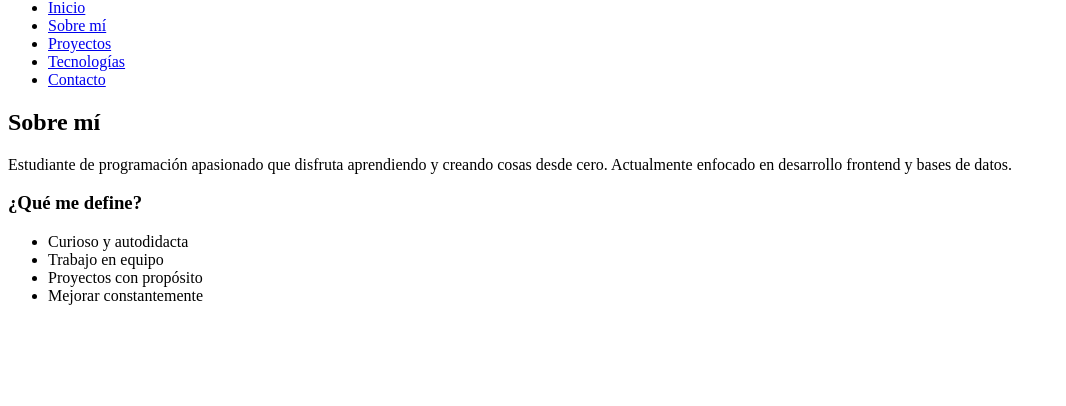
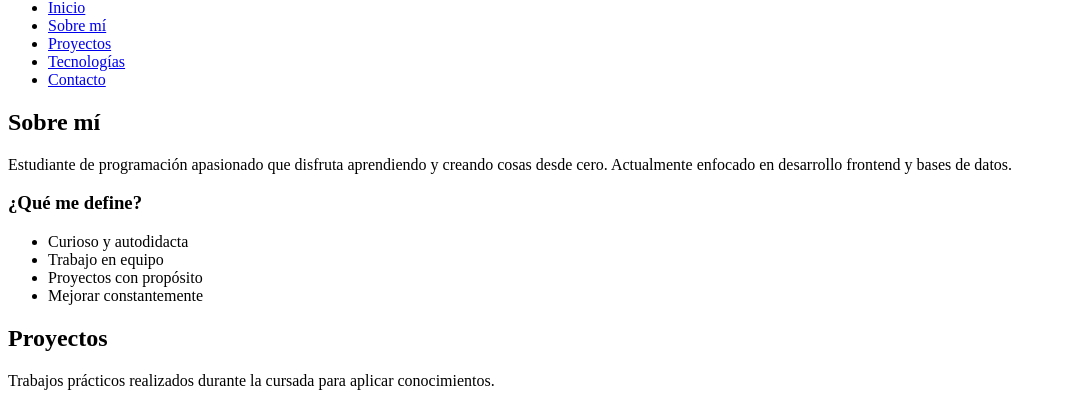
Before and after one commit to cubanastrike/tp_programacion_, a plain HTML site: page index.html in a window 1280 px wide. Shown: the part 735-1141 px from the top of the page, without its empty margins (0-1066 px from the left). Before the commit the page ends 1056 px from the top, so only its background shows below. Drawn offline with Linux system fonts and the light colour scheme.

Commit message:
feat: Sección de proyectos agregada: no tengo ninguno aun

```diff
--- a/index.html
+++ b/index.html
@@ -42,6 +42,13 @@
     </ul>
   </section>
 
+  <section id="proyectos">
+  <h2>Proyectos</h2>
+  <p>
+    Trabajos prácticos realizados durante la cursada para aplicar conocimientos.
+  </p>
+  </section>
+
 </main>
 
   <footer></footer>
```
